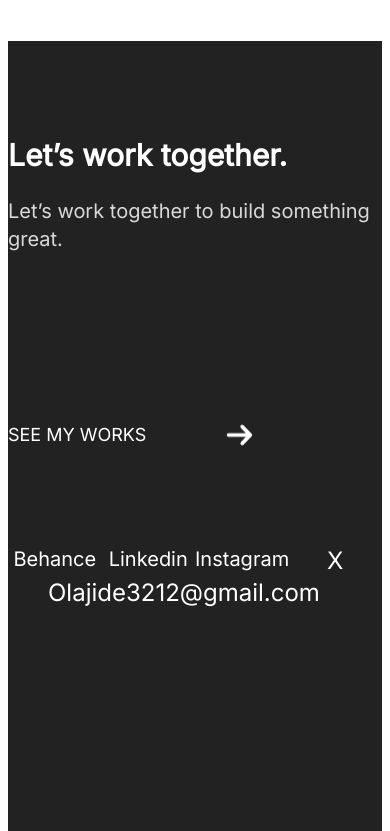
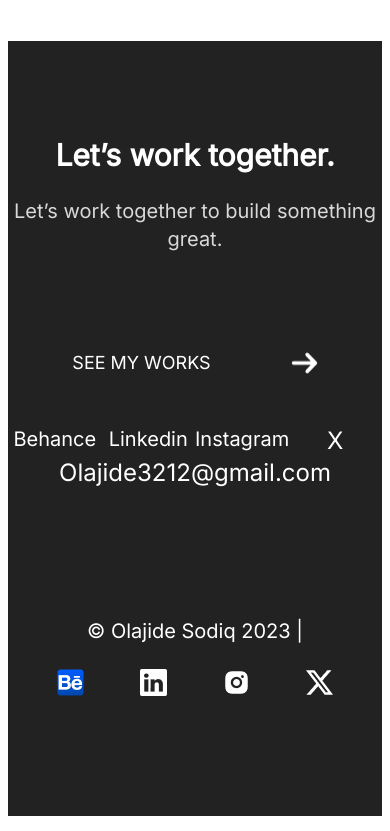
Before and after one commit to monyasau/abefe, a React (Vite) app: page / in a window 390 px wide. Shown: the part 3940-4771 px from the top of the page. Built offline with nearby package versions, Linux system fonts and the light colour scheme.

Commit message:
fixed mobile footer

```diff
--- a/src/components/FooterSection.jsx
+++ b/src/components/FooterSection.jsx
@@ -10,9 +10,9 @@ export default function FooterSection() {
   return (
     <>
       <div className="bg-[#222222] py-24">
-        <div className=" max-w-screen-xl mx-auto  md:grid grid-cols-2">
+        <div className=" max-w-screen-xl mx-auto text-center md:text-start  md:grid grid-cols-2">
           <div>
-            <div className="pb-24">
+            <div className="md:pb-24 pb-6">
               <h1 className=" text-white font-semibold text-3xl">
                 Let’s work together.
               </h1>
@@ -23,14 +23,14 @@ export default function FooterSection() {
             <div className="my-12 ">
               <a
                 href="#"
-                className="flex gap-20 text-white font-medium hover:underline text-lg"
+                className="flex justify-center md:justify-normal gap-20 text-white font-medium hover:underline text-lg"
               >
                 SEE MY WORKS <img src={arrowIcon} alt="" />
               </a>
             </div>
           </div>
 
-          <div className=" my-24">
+          <div className=" md:my-24">
             <div className="grid  grid-cols-4 mx-ato">
               <a href="#" className=" text-xl mx-auto text-white hover:underline">Behance</a>
               <a href="#" className=" text-xl mx-auto text-white hover:underline">Linkedin</a>
@@ -41,9 +41,9 @@ export default function FooterSection() {
             <a href="#" className=" text-2xl px-10 my-44  mx-auto text-white hover:underline">Olajide3212@gmail.com</a>
           </div>
         </div>
-        <div className="mx-auto py-32 text-white font-inter text-xl text-center flex items-center ">
-          <div className="flex mx-auto">
-          <span className="mx-4"> © Olajide Sodiq 2023 | </span><div className="flex gap-14">
+        <div className="mx-auto md:py-32 pt-32 align-middle text-white font-inter text-xl text-center flex items-center ">
+          <div className="md:flex mx-auto">
+          <span className="mx-4 my-auto"> © Olajide Sodiq 2023 | </span><div className="flex py-6 gap-14">
           <a href="#" className=""><img src={behanceIcon} alt="" /></a>
           <a href="#" className=""><img src={linkedinIcon} alt="" /></a>
           <a href="#" className=""><img src={iGIcon} alt="" /></a>
```
